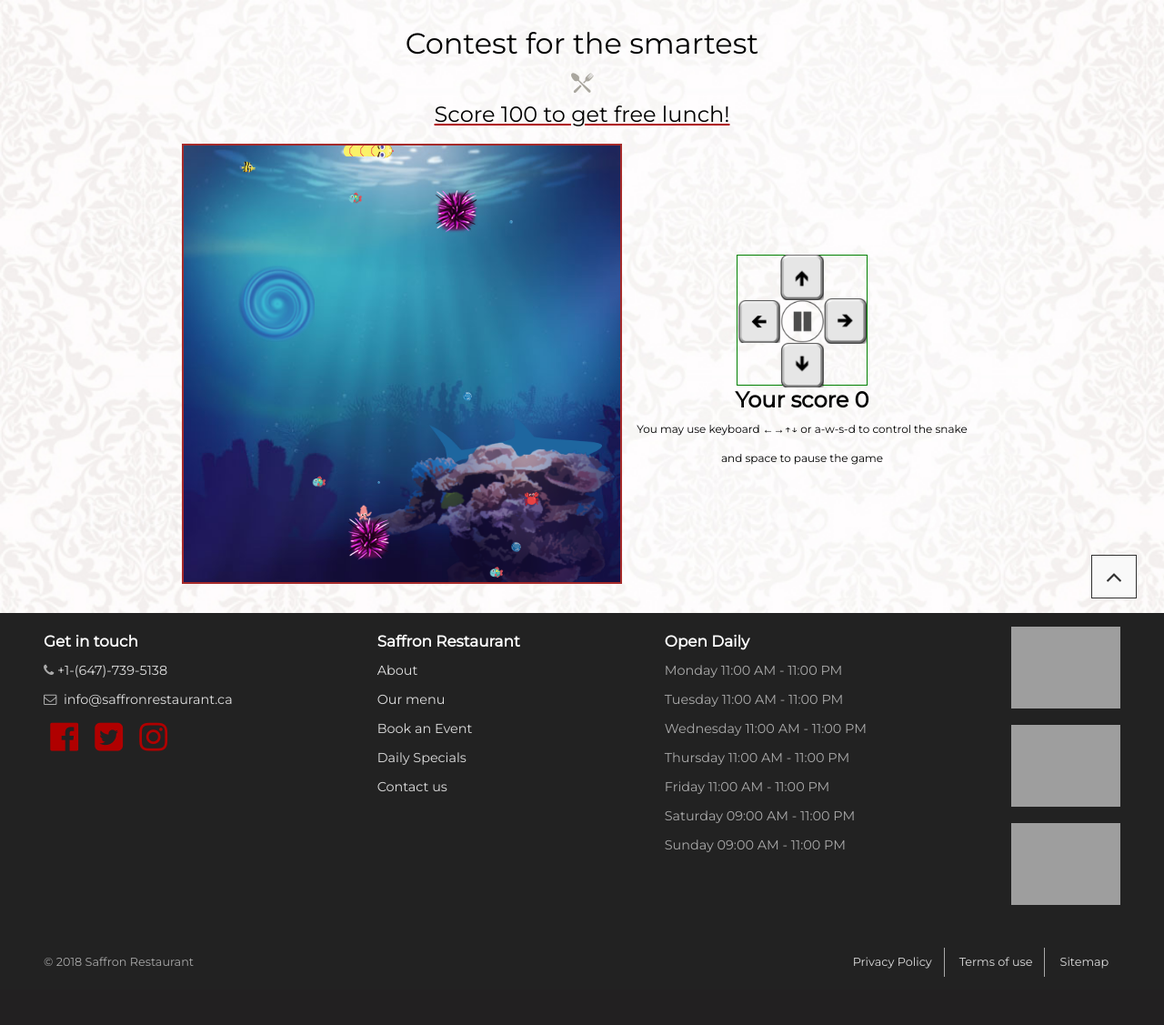
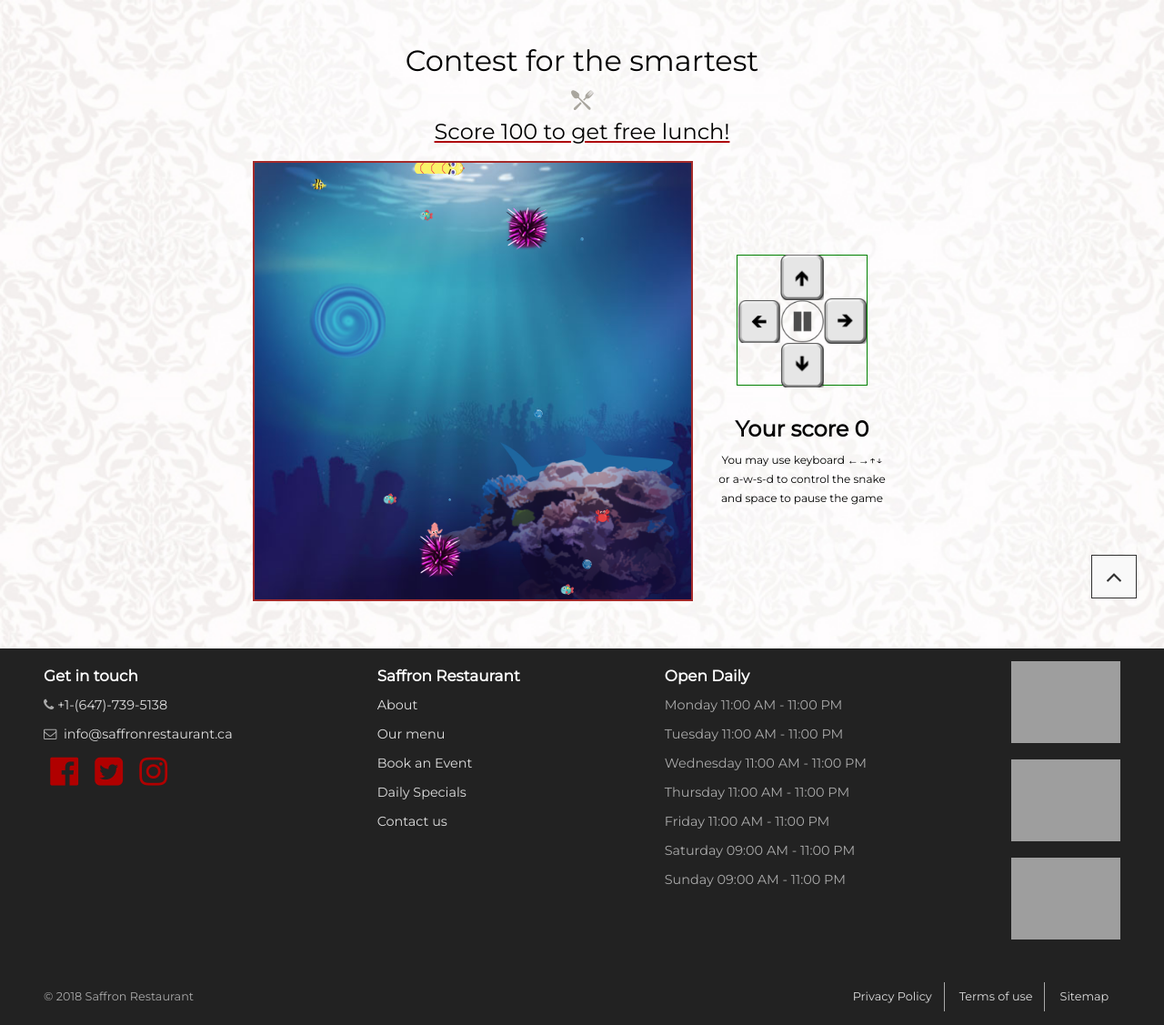
Before and after one commit to kendy92/restaurant_project, a PHP site: page /snake-game in a window 1280 px wide. Shown: the part 112-1239 px from the top of the page at 91% size. Before the commit the page ends 1186 px from the top, so only its background shows below. Run offline with PHP 8.4, Linux system fonts and the light colour scheme; some libraries are stand-ins or nearby versions; grey boxes are pictures that could not be loaded.

Commit message:
snake page styles modified

```diff
--- a/snake-game/css/styles.css
+++ b/snake-game/css/styles.css
@@ -5,7 +5,7 @@
     -moz-background-size: cover;
     -o-background-size: cover;
     background-size: cover;
-    padding:2rem 0;
+    padding:3.2rem 0;
 }
 .contest__heading,.contest__subheading{
     text-align: center;
@@ -40,8 +40,13 @@ canvas{
     align-items: center;
     padding: 0 1rem;
 }
+.game-info h2{
+    margin-top: 2rem;
+    margin-bottom:0.5rem;
+}
 .game-info p{
     font-size:12px;
+    line-height: 1.3rem;
 }
 .controls{
     width: 9em;
--- a/snake-game/index.html
+++ b/snake-game/index.html
@@ -80,7 +80,8 @@
                 </div>
             </div>
             <h2>Your score <span id="score">0</span></h2>
-            <p>You may use keyboard &larr;&rarr;&uarr;&darr; or a-w-s-d to control the snake</p>
+            <p>You may use keyboard &larr;&rarr;&uarr;&darr; </p>
+            <p>or a-w-s-d to control the snake</p>
             <p>and space to pause the game</p>
         </div>
     </div>
```
